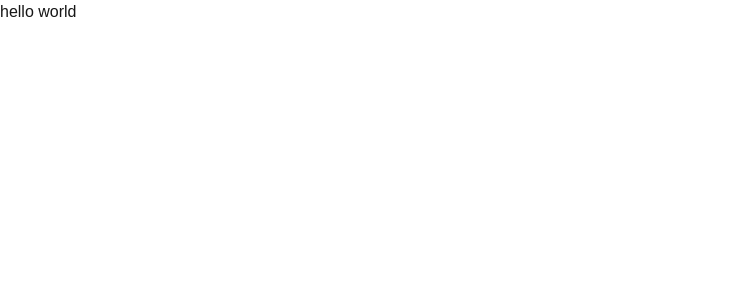
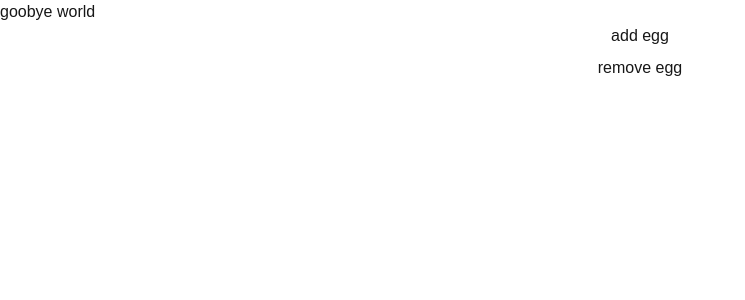
Before and after one commit to aidencullo/next_todo, a Next.js app: page / in a window 1280 px wide. Shown: the top 300 px of the page, without its empty margins (0-745 px from the left). Built offline with nearby package versions, Linux system fonts and the light colour scheme.

Commit message:
Add egg management functionality with useState

```diff
--- a/app/page.tsx
+++ b/app/page.tsx
@@ -1,7 +1,29 @@
+"use client";
+
+import { useState } from "react";
+
 export default function Home() {
+  const addEgg = () => {
+    setEggs([...eggs, 'egg']);
+  }
+
+  const removeEgg = () => {
+    setEggs(eggs.slice(0, -1));
+  }
+
+  const [eggs, setEggs] = useState<string[]>([]);
   return (
     <div>
-      <h1>hello world</h1>
+      <h1>goobye world</h1>
+      <div className="flex flex-col gap-2">
+        <button onClick={addEgg}>add egg</button>
+        <button onClick={removeEgg}>remove egg</button>
+      </div>
+      <ul>
+        {eggs.map((egg, index) =>
+          <li key={index}>{egg}</li>
+        )}
+      </ul>
     </div>
   );
 }
```
